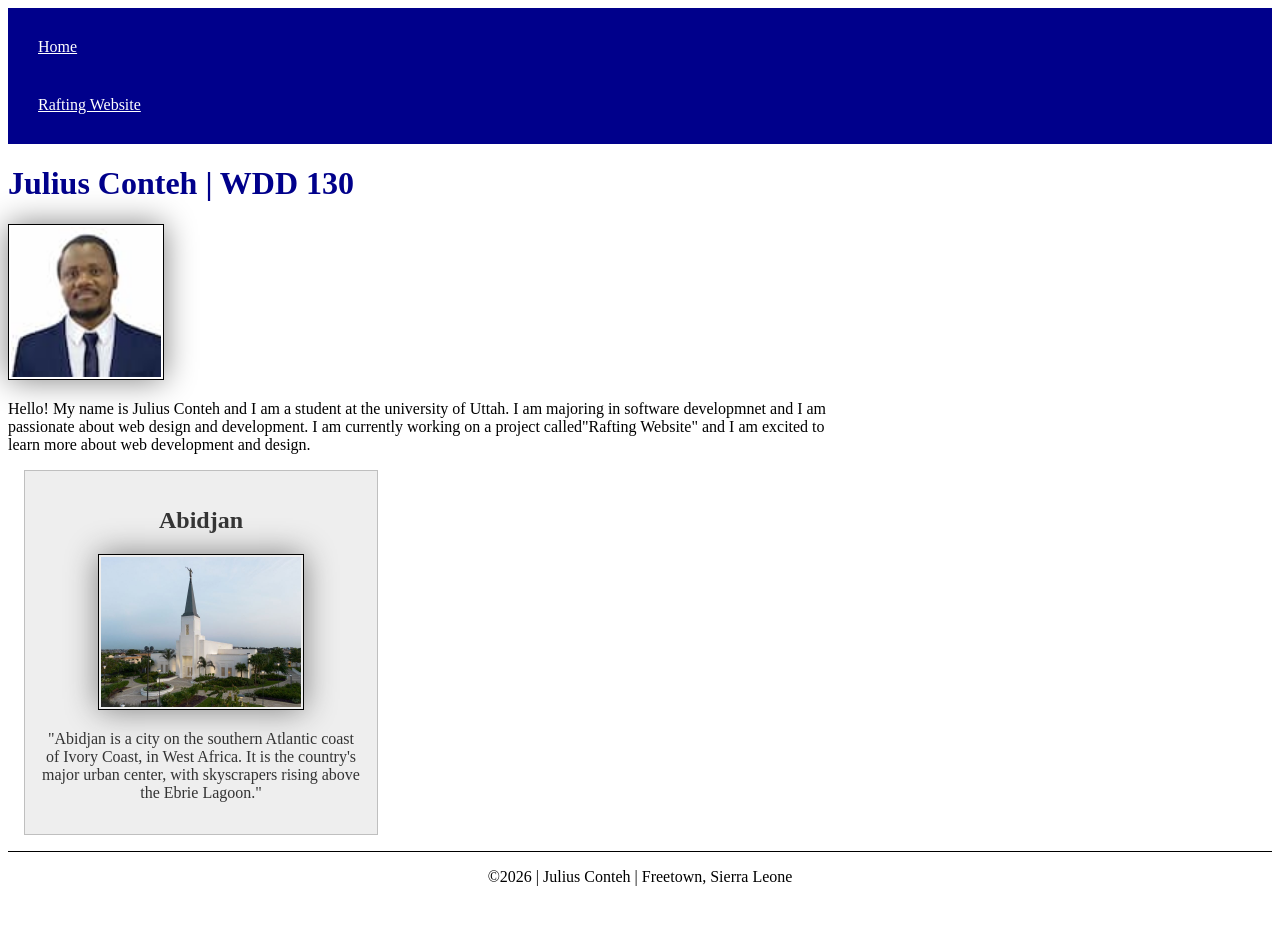
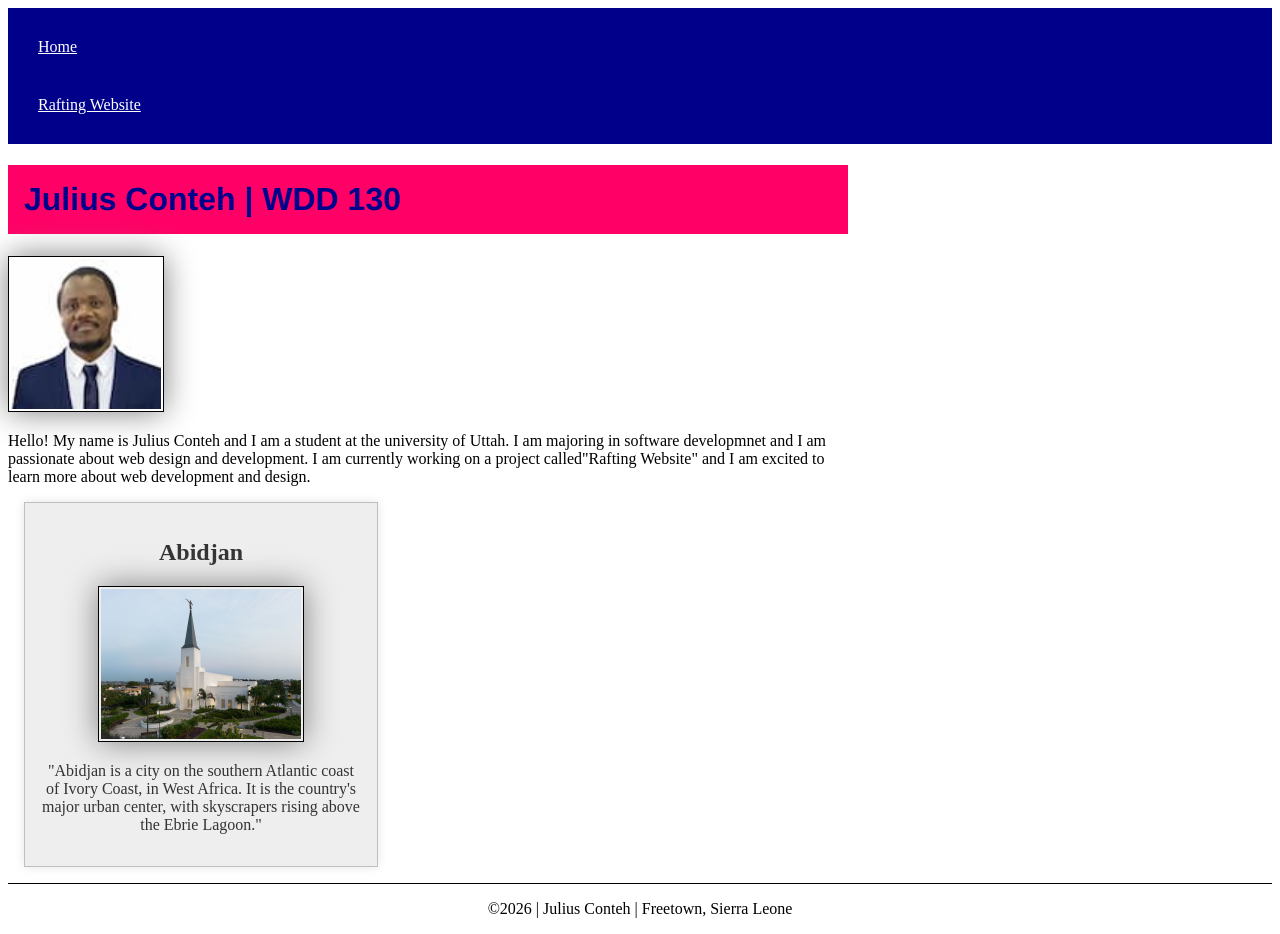
Before and after one commit to julius211994/wdd130, a plain HTML site: page index.html in a window 1280 px wide. Before the commit the page ends 902 px from the top, so only its background shows below. Drawn offline with Linux system fonts and the light colour scheme.

Commit message:
Create a root rule at the top of the file.

```diff
--- a/styles/styles.css
+++ b/styles/styles.css
@@ -1,3 +1,25 @@
+:root {
+    --heading-background-color: #f06;
+    --heading-text-color: #333;
+    --heading-font: 'Montserrat', Helvetica, sans-serif;
+    --padding: 1rem;
+    --border: 1px solid rgb(0 0 0 / 0.1);
+}
+
+/* Some example variable use in the declarations. */
+h1 {
+    background-color: var(--heading-background-color);
+    color: var(--heading-text-color);
+    font-family: var(--heading-font);
+    padding: var(--padding);
+}
+
+aside {
+    margin: 10px auto;
+    padding: var(--padding);
+    box-shadow: 0 0 10px rgb(0 0 0 / 0.1);
+}
+
 nav {
     background-color: darkblue;
     padding: 10px;
```
